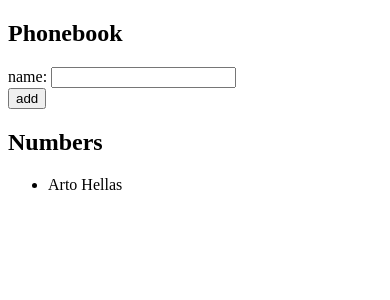
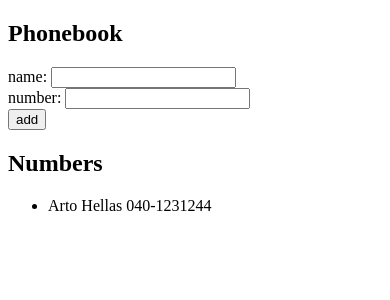
Before and after one commit to WhiskeyC0la/fullstackopen, a React (Vite) app in the folder part2/phonebook/: page / in a window 390 px wide. Shown: the top 300 px of the page. Built offline with nearby package versions, Linux system fonts and the light colour scheme.

Commit message:
part2 exercise 2.8 phonebook

```diff
--- a/part2/phonebook/src/App.jsx
+++ b/part2/phonebook/src/App.jsx
@@ -2,19 +2,22 @@ import { useState } from 'react'
 
 const App = () => {
   const [persons, setPersons] = useState([
-    { name: 'Arto Hellas' }
+    { name: 'Arto Hellas', number: '040-1231244' }
   ])
   const [newName, setNewName] = useState('')
+  const [newPhone, setNewPhone] = useState('')
   const addPerson = (event) => {
     event.preventDefault()
     const normalizedName = newName.trim().toLowerCase()
     if (normalizedName !== '') {
       if (!persons.find(person => person.name.toLowerCase() === normalizedName)) {
         const newPerson = {
-          name: newName.trim()
+          name: newName.trim(),
+          number: newPhone.trim()
         }
         setPersons(persons.concat(newPerson))
         setNewName('')
+        setNewPhone('')
       } else {
         alert (`${newName.trim()} is already added to phonebook`)
       }
@@ -22,6 +25,12 @@ const App = () => {
   }
   const handleNameChange = (event) => {
     setNewName(event.target.value)
+  }
+  const handlePhoneChange = (event) => {
+    const validInputNum = /^[+\d-]*$/.test(event.target.value)
+    if(validInputNum) {
+      setNewPhone(event.target.value)
+    }
   }
 
   return (
@@ -33,12 +42,16 @@ const App = () => {
           onChange={handleNameChange}/>
         </div>
         <div>
+          number: <input value={newPhone}
+          onChange={handlePhoneChange}/>
+        </div>
+        <div>
           <button type="submit">add</button>
         </div>
       </form>
       <h2>Numbers</h2>
       <ul>
-        {persons.map(person => <li key={person.name}>{person.name}</li>)}
+        {persons.map(person => <li key={person.name}>{person.name} {person.number}</li>)}
       </ul>
     </div>
 
```
